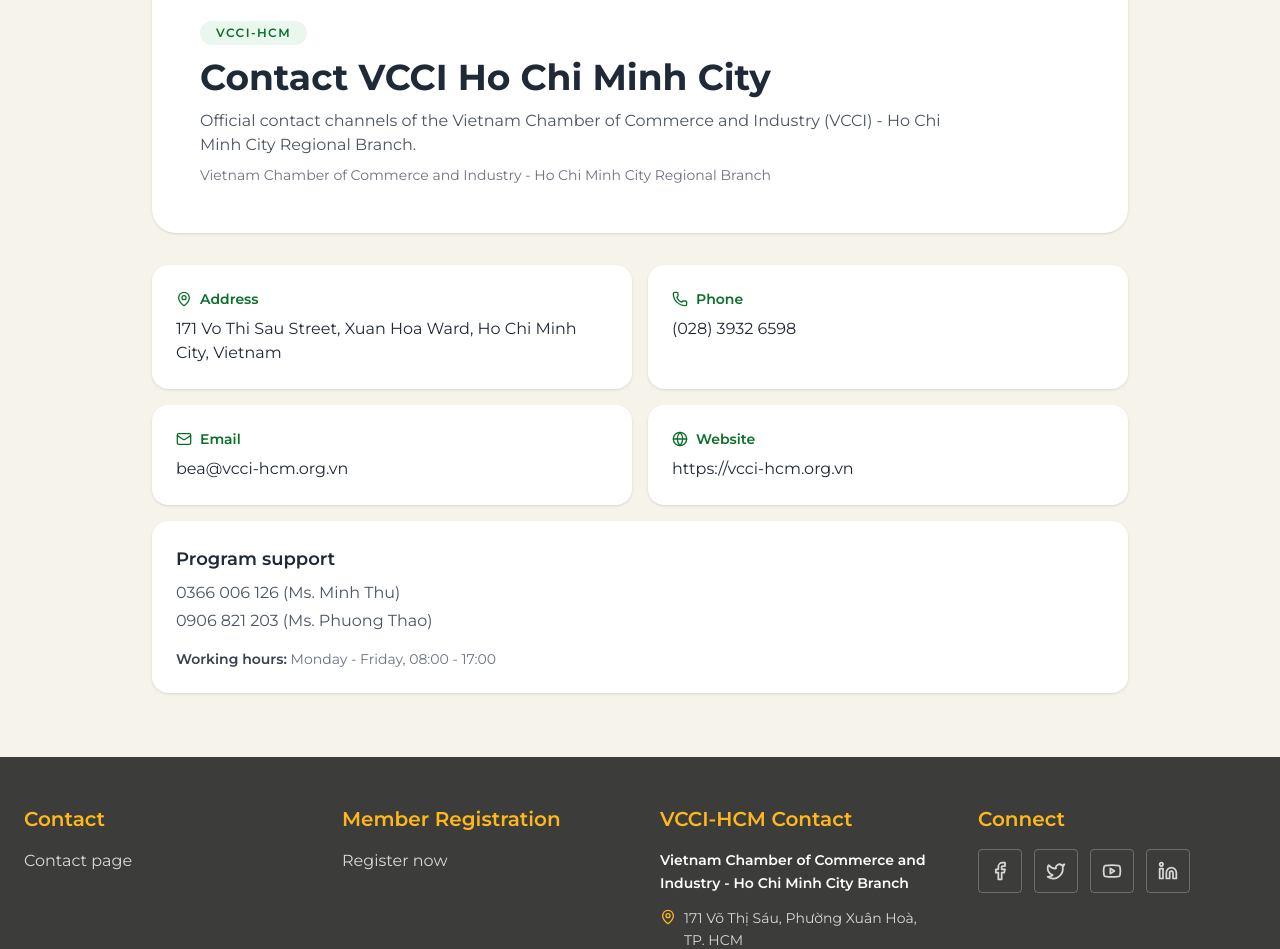
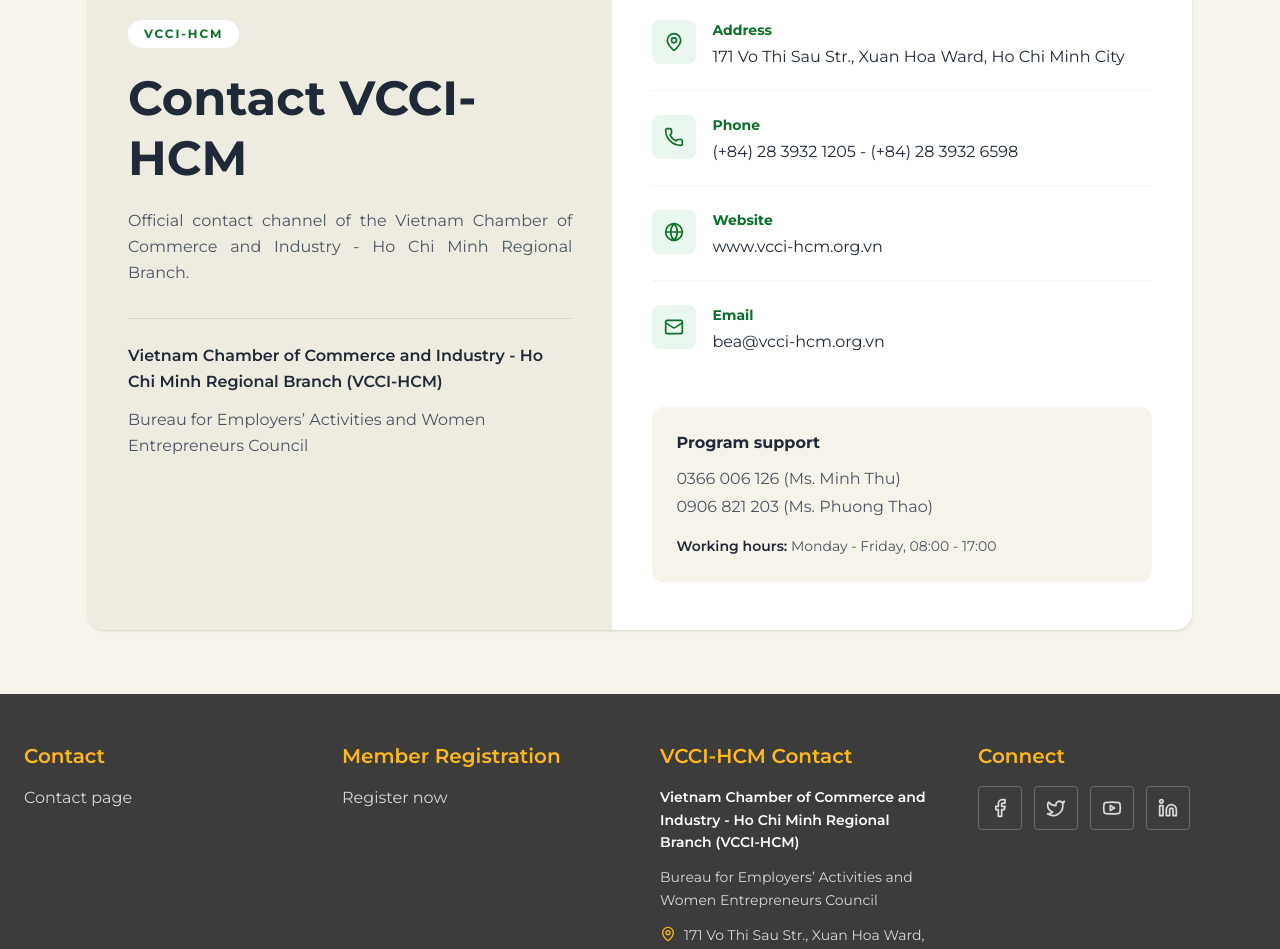
Before and after one commit to aitechdev79/sus_agri_mekong, a Next.js app: page /en/contact in a window 1280 px wide. Shown: the part 140-1089 px from the top of the page. Built offline with nearby package versions, Linux system fonts and the light colour scheme; no server answers.

Commit message:
Update contact and partner copy

```diff
--- a/src/app/contact/page.tsx
+++ b/src/app/contact/page.tsx
@@ -1,6 +1,6 @@
 'use client';
 
-import { Mail, MapPin, Phone, Globe } from 'lucide-react';
+import { Globe, Mail, MapPin, Phone } from 'lucide-react';
 import { usePathname } from 'next/navigation';
 import NavigationBar from '@/components/NavigationBar';
 import Footer from '@/components/Footer';
@@ -8,41 +8,42 @@
 
 const CONTACT = {
   vi: {
-    title: 'Liên hệ VCCI TP.HCM',
+    eyebrow: 'VCCI-HCM',
+    title: 'Liên hệ VCCI-HCM',
     subtitle:
-      'Kênh liên hệ chính thức của Liên đoàn Thương mại và Công nghiệp Việt Nam (VCCI) - Chi nhánh Khu vực TP.HCM.',
-    org: 'VCCI-HCM',
-    orgFull: 'Liên đoàn Thương mại và Công nghiệp Việt Nam - Chi nhánh Khu vực TP.HCM',
+      'Kênh liên hệ chính thức của Liên đoàn Thương mại & Công nghiệp Việt Nam - Chi nhánh khu vực Thành phố Hồ Chí Minh.',
+    org: 'Liên đoàn Thương mại & Công nghiệp Việt Nam - Chi nhánh khu vực Thành phố Hồ Chí Minh (VCCI-HCM)',
+    office: 'Văn phòng Giới sử dụng lao động & Doanh nhân nữ',
     addressLabel: 'Địa chỉ',
-    address: '171 Võ Thị Sáu, Phường Xuân Hòa, TP.HCM',
+    address: '171 Võ Thị Sáu, Phường Xuân Hoà, TP. Hồ Chí Minh',
     phoneLabel: 'Điện thoại',
-    phone: '(028) 3932 6598',
-    mobileLabel: 'Hỗ trợ chương trình',
-    mobiles: ['0366 006 126 (Ms. Minh Thư)', '0906 821 203 (Ms. Phương Thảo)'],
+    phone: '(+84) 28 3932 1205 - (+84) 28 3932 6598',
     emailLabel: 'Email',
     email: 'bea@vcci-hcm.org.vn',
     websiteLabel: 'Website',
-    website: 'https://vcci-hcm.org.vn',
-    hoursTitle: 'Giờ làm việc',
+    website: 'www.vcci-hcm.org.vn',
+    supportLabel: 'Hỗ trợ chương trình',
+    support: ['0366 006 126 (Ms. Minh Thư)', '0906 821 203 (Ms. Phương Thảo)'],
+    hoursLabel: 'Giờ làm việc',
     hours: 'Thứ Hai - Thứ Sáu, 08:00 - 17:00',
   },
   en: {
-    title: 'Contact VCCI Ho Chi Minh City',
-    subtitle:
-      'Official contact channels of the Vietnam Chamber of Commerce and Industry (VCCI) - Ho Chi Minh City Regional Branch.',
-    org: 'VCCI-HCM',
-    orgFull: 'Vietnam Chamber of Commerce and Industry - Ho Chi Minh City Regional Branch',
+    eyebrow: 'VCCI-HCM',
+    title: 'Contact VCCI-HCM',
+    subtitle: 'Official contact channel of the Vietnam Chamber of Commerce and Industry - Ho Chi Minh Regional Branch.',
+    org: 'Vietnam Chamber of Commerce and Industry - Ho Chi Minh Regional Branch (VCCI-HCM)',
+    office: 'Bureau for Employers’ Activities and Women Entrepreneurs Council',
     addressLabel: 'Address',
-    address: '171 Vo Thi Sau Street, Xuan Hoa Ward, Ho Chi Minh City, Vietnam',
+    address: '171 Vo Thi Sau Str., Xuan Hoa Ward, Ho Chi Minh City',
     phoneLabel: 'Phone',
-    phone: '(028) 3932 6598',
-    mobileLabel: 'Program support',
-    mobiles: ['0366 006 126 (Ms. Minh Thu)', '0906 821 203 (Ms. Phuong Thao)'],
+    phone: '(+84) 28 3932 1205 - (+84) 28 3932 6598',
     emailLabel: 'Email',
     email: 'bea@vcci-hcm.org.vn',
     websiteLabel: 'Website',
-    website: 'https://vcci-hcm.org.vn',
-    hoursTitle: 'Working hours',
+    website: 'www.vcci-hcm.org.vn',
+    supportLabel: 'Program support',
+    support: ['0366 006 126 (Ms. Minh Thu)', '0906 821 203 (Ms. Phuong Thao)'],
+    hoursLabel: 'Working hours',
     hours: 'Monday - Friday, 08:00 - 17:00',
   },
 } as const;
@@ -51,76 +52,94 @@
   const pathname = usePathname();
   const locale = getLocaleFromPathname(pathname) === 'en' ? 'en' : 'vi';
   const text = CONTACT[locale];
+  const details = [
+    {
+      label: text.addressLabel,
+      value: text.address,
+      icon: MapPin,
+    },
+    {
+      label: text.phoneLabel,
+      value: text.phone,
+      icon: Phone,
+      href: 'tel:+842839321205',
+    },
+    {
+      label: text.websiteLabel,
+      value: text.website,
+      icon: Globe,
+      href: 'https://www.vcci-hcm.org.vn',
+    },
+    {
+      label: text.emailLabel,
+      value: text.email,
+      icon: Mail,
+      href: `mailto:${text.email}`,
+    },
+  ];
 
   return (
     <div className="min-h-screen bg-[#F6F3EA]">
       <NavigationBar />
 
-      <main className="container mx-auto max-w-5xl px-6 pb-16 pt-28">
-        <section className="rounded-3xl bg-white p-8 shadow-sm md:p-12">
-          <p className="mb-3 inline-flex rounded-full bg-[#EAF7EF] px-4 py-1 text-xs font-semibold uppercase tracking-[0.12em] text-[#0A7029]">
-            {text.org}
-          </p>
-          <h1 className="font-montserrat text-3xl font-bold text-[#1F2937] md:text-4xl">{text.title}</h1>
-          <p className="mt-3 max-w-3xl font-montserrat text-base text-[#4B5563]">{text.subtitle}</p>
-          <p className="mt-2 font-montserrat text-sm text-[#6B7280]">{text.orgFull}</p>
-        </section>
+      <main className="container mx-auto max-w-6xl px-6 pb-16 pt-28">
+        <section className="overflow-hidden rounded-2xl bg-white shadow-sm">
+          <div className="grid gap-0 lg:grid-cols-[0.95fr_1.05fr]">
+            <div className="bg-[#EEECE1] px-7 py-10 md:px-10 md:py-12">
+              <p className="mb-5 inline-flex rounded-full bg-white px-4 py-1.5 font-montserrat text-xs font-bold uppercase tracking-[0.16em] text-[#0A7029]">
+                {text.eyebrow}
+              </p>
+              <h1 className="font-montserrat text-3xl font-bold leading-tight text-[#1F2937] md:text-5xl">
+                {text.title}
+              </h1>
+              <p className="mt-5 max-w-xl text-justify font-montserrat text-base leading-relaxed text-[#4B5563]">
+                {text.subtitle}
+              </p>
+              <div className="mt-8 space-y-3 border-t border-[#D9D4C3] pt-6 font-montserrat">
+                <p className="font-semibold leading-relaxed text-[#1F2937]">{text.org}</p>
+                <p className="leading-relaxed text-[#4B5563]">{text.office}</p>
+              </div>
+            </div>
 
-        <section className="mt-8 grid gap-4 md:grid-cols-2">
-          <article className="rounded-2xl bg-white p-6 shadow-sm">
-            <div className="mb-2 flex items-center gap-2 font-montserrat text-sm font-semibold text-[#0A7029]">
-              <MapPin className="h-4 w-4" />
-              {text.addressLabel}
+            <div className="px-7 py-10 md:px-10 md:py-12">
+              <div className="space-y-6">
+                {details.map((item) => {
+                  const Icon = item.icon;
+                  const value = item.href ? (
+                    <a href={item.href} className="transition-colors hover:text-[#0A7029]" target={item.href.startsWith('http') ? '_blank' : undefined} rel={item.href.startsWith('http') ? 'noopener noreferrer' : undefined}>
+                      {item.value}
+                    </a>
+                  ) : (
+                    item.value
+                  );
+
+                  return (
+                    <div key={item.label} className="flex gap-4 border-b border-gray-100 pb-5 last:border-b-0">
+                      <div className="flex h-11 w-11 flex-shrink-0 items-center justify-center rounded-lg bg-[#EAF7EF] text-[#0A7029]">
+                        <Icon className="h-5 w-5" />
+                      </div>
+                      <div className="font-montserrat">
+                        <p className="text-sm font-bold text-[#0A7029]">{item.label}</p>
+                        <p className="mt-1 text-base leading-relaxed text-[#1F2937]">{value}</p>
+                      </div>
+                    </div>
+                  );
+                })}
+              </div>
+
+              <div className="mt-8 rounded-xl bg-[#F6F3EA] p-6 font-montserrat">
+                <p className="font-bold text-[#1F2937]">{text.supportLabel}</p>
+                <div className="mt-3 space-y-1 text-[#4B5563]">
+                  {text.support.map((item) => (
+                    <p key={item}>{item}</p>
+                  ))}
+                </div>
+                <p className="mt-4 text-sm leading-relaxed text-[#4B5563]">
+                  <span className="font-semibold text-[#1F2937]">{text.hoursLabel}:</span> {text.hours}
+                </p>
+              </div>
             </div>
-            <p className="font-montserrat text-[#1F2937]">{text.address}</p>
-          </article>
-
-          <article className="rounded-2xl bg-white p-6 shadow-sm">
-            <div className="mb-2 flex items-center gap-2 font-montserrat text-sm font-semibold text-[#0A7029]">
-              <Phone className="h-4 w-4" />
-              {text.phoneLabel}
-            </div>
-            <a className="font-montserrat text-[#1F2937] hover:underline" href="tel:+842839326598">
-              {text.phone}
-            </a>
-          </article>
-
-          <article className="rounded-2xl bg-white p-6 shadow-sm">
-            <div className="mb-2 flex items-center gap-2 font-montserrat text-sm font-semibold text-[#0A7029]">
-              <Mail className="h-4 w-4" />
-              {text.emailLabel}
-            </div>
-            <a className="font-montserrat text-[#1F2937] hover:underline" href={`mailto:${text.email}`}>
-              {text.email}
-            </a>
-          </article>
-
-          <article className="rounded-2xl bg-white p-6 shadow-sm">
-            <div className="mb-2 flex items-center gap-2 font-montserrat text-sm font-semibold text-[#0A7029]">
-              <Globe className="h-4 w-4" />
-              {text.websiteLabel}
-            </div>
-            <a
-              className="font-montserrat text-[#1F2937] hover:underline"
-              href={text.website}
-              target="_blank"
-              rel="noopener noreferrer"
-            >
-              {text.website}
-            </a>
-          </article>
-        </section>
-
-        <section className="mt-4 rounded-2xl bg-white p-6 shadow-sm">
-          <h2 className="font-montserrat text-lg font-semibold text-[#1F2937]">{text.mobileLabel}</h2>
-          <ul className="mt-2 space-y-1 font-montserrat text-[#4B5563]">
-            {text.mobiles.map((mobile) => (
-              <li key={mobile}>{mobile}</li>
-            ))}
-          </ul>
-          <p className="mt-4 font-montserrat text-sm text-[#6B7280]">
-            <span className="font-semibold text-[#374151]">{text.hoursTitle}:</span> {text.hours}
-          </p>
+          </div>
         </section>
       </main>
 
--- a/src/components/Footer.tsx
+++ b/src/components/Footer.tsx
@@ -1,7 +1,7 @@
 'use client';
 
 import Link from 'next/link';
-import { Facebook, Linkedin, Mail, MapPin, Phone, Twitter, Youtube } from 'lucide-react';
+import { Facebook, Globe, Linkedin, Mail, MapPin, Phone, Twitter, Youtube } from 'lucide-react';
 import { usePathname } from 'next/navigation';
 import { getLocaleFromPathname, withLocalePrefix } from '@/lib/content-locale';
 
@@ -64,27 +64,44 @@
             <div className="space-y-3 font-montserrat text-sm leading-relaxed" style={{ color: 'rgba(255, 255, 255, 0.8)' }}>
               <p className="font-semibold text-white">
                 {isEn
-                  ? 'Vietnam Chamber of Commerce and Industry - Ho Chi Minh City Branch'
-                  : 'Liên đoàn Thương mại & Công nghiệp Việt Nam - Chi nhánh Khu vực Thành phố Hồ Chí Minh'}
+                  ? 'Vietnam Chamber of Commerce and Industry - Ho Chi Minh Regional Branch (VCCI-HCM)'
+                  : 'Liên đoàn Thương mại & Công nghiệp Việt Nam - Chi nhánh khu vực Thành phố Hồ Chí Minh (VCCI-HCM)'}
+              </p>
+              <p>
+                {isEn
+                  ? 'Bureau for Employers’ Activities and Women Entrepreneurs Council'
+                  : 'Văn phòng Giới sử dụng lao động & Doanh nhân nữ'}
               </p>
               <p className="flex gap-2">
                 <MapPin className="mt-0.5 h-4 w-4 flex-shrink-0 text-vn-gold" />
-                <span>171 Võ Thị Sáu, Phường Xuân Hoà, TP. HCM</span>
+                <span>
+                  {isEn
+                    ? '171 Vo Thi Sau Str., Xuan Hoa Ward, Ho Chi Minh City'
+                    : '171 Võ Thị Sáu, Phường Xuân Hoà, TP. Hồ Chí Minh'}
+                </span>
               </p>
               <p className="flex gap-2">
                 <Phone className="mt-0.5 h-4 w-4 flex-shrink-0 text-vn-gold" />
                 <span>
-                  <a href="tel:+842839326598" className="transition-colors hover:text-vn-gold">+84 28 3932 6598</a>
-                  <span className="mx-2">|</span>
-                  <a href="tel:+842839325472" className="transition-colors hover:text-vn-gold">+84 28 3932 5472</a>
+                  <a href="tel:+842839321205" className="transition-colors hover:text-vn-gold">(+84) 28 3932 1205</a>
+                  <span className="mx-2">-</span>
+                  <a href="tel:+842839326598" className="transition-colors hover:text-vn-gold">(+84) 28 3932 6598</a>
                 </span>
               </p>
               <p className="flex gap-2">
-                <Mail className="mt-0.5 h-4 w-4 flex-shrink-0 text-vn-gold" />
-                <a href="mailto:info@vcci-hcm.org.vn" className="transition-colors hover:text-vn-gold">
-                  info@vcci-hcm.org.vn
+                <Globe className="mt-0.5 h-4 w-4 flex-shrink-0 text-vn-gold" />
+                <a href="https://www.vcci-hcm.org.vn" target="_blank" rel="noopener noreferrer" className="transition-colors hover:text-vn-gold">
+                  www.vcci-hcm.org.vn
                 </a>
               </p>
+              {!isEn && (
+                <p className="flex gap-2">
+                  <Mail className="mt-0.5 h-4 w-4 flex-shrink-0 text-vn-gold" />
+                  <a href="mailto:bea@vcci-hcm.org.vn" className="transition-colors hover:text-vn-gold">
+                    bea@vcci-hcm.org.vn
+                  </a>
+                </p>
+              )}
             </div>
           </div>
 
@@ -117,8 +134,7 @@
 
         <div className="mt-8 border-t border-white/20 pt-8 text-center">
           <p className="font-montserrat text-sm" style={{ color: 'rgba(255, 255, 255, 0.6)' }}>
-            © {new Date().getFullYear()} VCCI-HCM.{' '}
-            {isEn ? 'All rights reserved.' : 'Tất cả các quyền được bảo lưu.'}
+            © {new Date().getFullYear()} VCCI-HCM. {isEn ? 'All rights reserved.' : 'Tất cả các quyền được bảo lưu.'}
           </p>
         </div>
       </div>
```
Also changed, not shown: src/app/join-us/page.tsx (+7 -7 lines).
